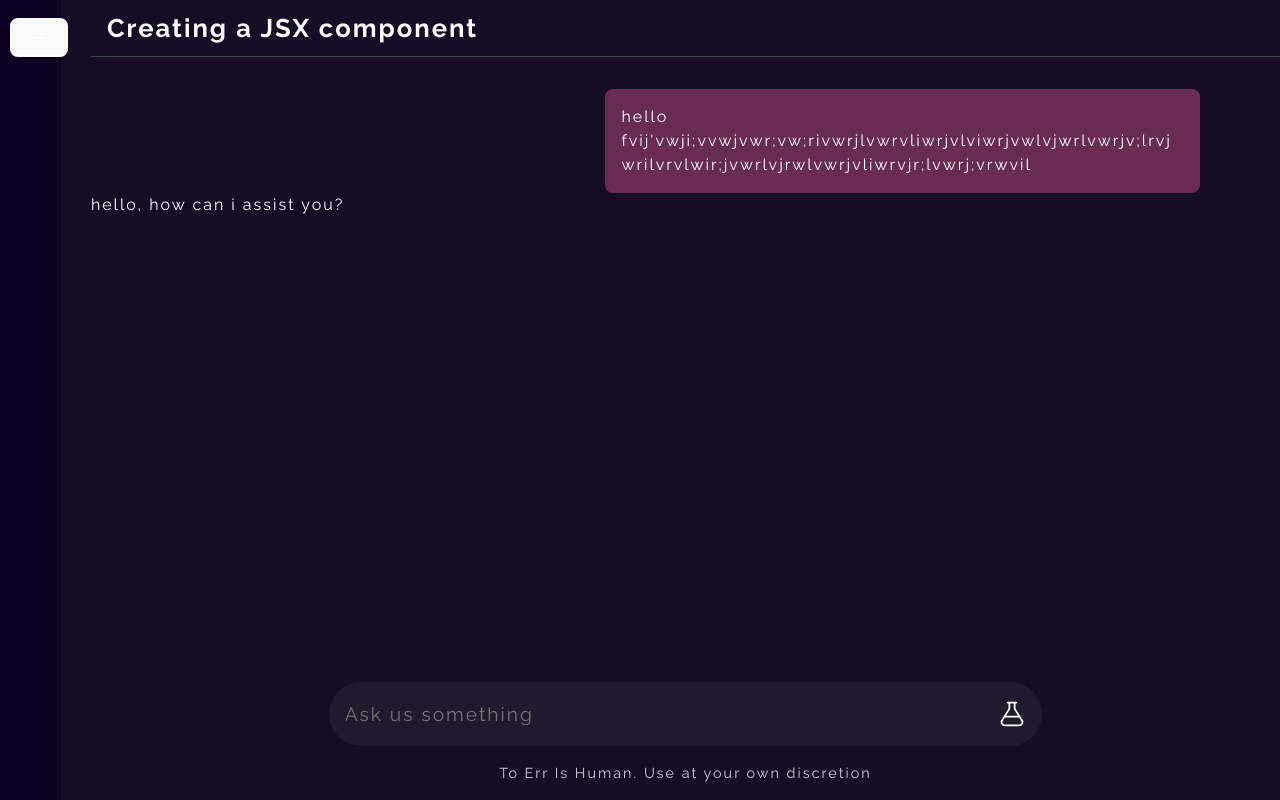
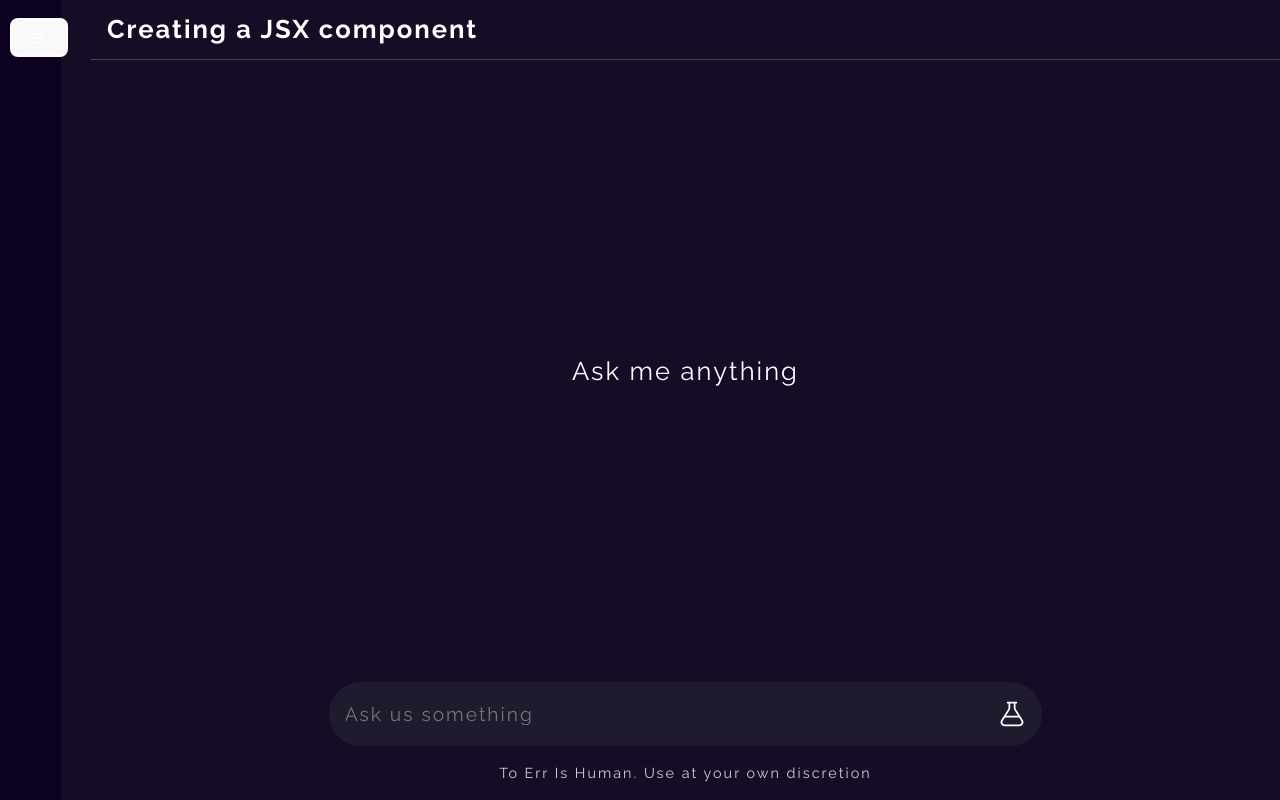
Before and after one commit to ishanbhardwaj00/ConverseAI, a React (Vite) app: page / in a window 1280 px wide. Built offline with nearby package versions, Linux system fonts and the light colour scheme.

Commit message:
Conditional display for chat screen

```diff
--- a/src/containers/Chat/Chat.tsx
+++ b/src/containers/Chat/Chat.tsx
@@ -9,19 +9,24 @@ import axios from "axios";
 import Reply from "../Reply/Reply";
 
 const Chat = () => {
-  const [messages, setMessages] = useState([
-    {
-      message:
-        "hello fvij'vwji;vvwjvwr;vw;rivwrjlvwrvliwrjvlviwrjvwlvjwrlvwrjv;lrvjwrilvrvlwir;jvwrlvjrwlvwrjvliwrvjr;lvwrj;vrwvil",
-    },
-    {
-      message: "hello, how can i assist you?",
-    },
-  ]);
+  type MessageType = {
+    message: string;
+  };
+  // const [messages, setMessages] = useState([
+  //   {
+  //     message:
+  //       "hello fvij'vwji;vvwjvwr;vw;rivwrjlvwrvliwrjvlviwrjvwlvjwrlvwrjv;lrvjwrilvrvlwir;jvwrlvjrwlvwrjvliwrvjr;lvwrj;vrwvil",
+  //   },
+  //   {
+  //     message: "hello, how can i assist you?",
+  //   },
+  // ]);
 
   // let messages :MessageType[] = [];
+  const [messages, setMessages] = useState<MessageType[]>([]);
   const [searchQuery, setSearchQuery] = useState("");
   const [loading, setLoading] = useState(false);
+
   async function getAnswer(question: string) {
     console.log("gETTING Nawer");
     setLoading(true);
@@ -46,25 +51,19 @@ const Chat = () => {
     msgs.push({ message });
     setMessages(msgs);
   }
-  if (messages.length === 0) {
-    return <NewChat />;
-  }
   return (
     <>
-      <div className="chat">
-        {messages.length === 0 ? (
-          <Loading />
-        ) : (
-          messages.map((message, index) => {
-            if (index & 1)
-              return (
-                <Reply message={message.message}/>
-              );
+      {messages.length === 0 ? (
+        <NewChat />
+      ) : (
+        <div className="chat">
+          {messages.map((message, index) => {
+            if (index & 1) return <Reply message={message.message} />;
             else return <Message message={message.message} />;
-          })
-        )}
-        {loading && <Loading />}
-      </div>
+          })}
+          {loading && <Loading />}
+        </div>
+      )}
       <div className="searchbar">
         <div className="search-container">
           <input
```
